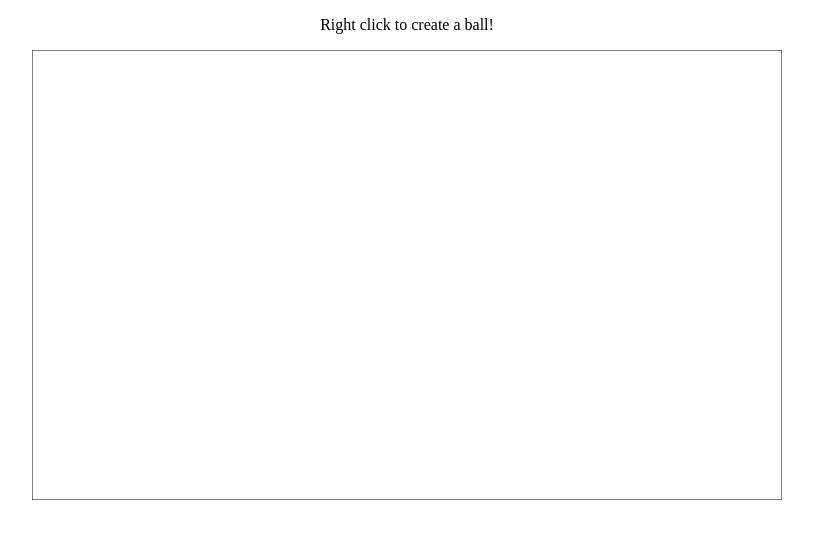
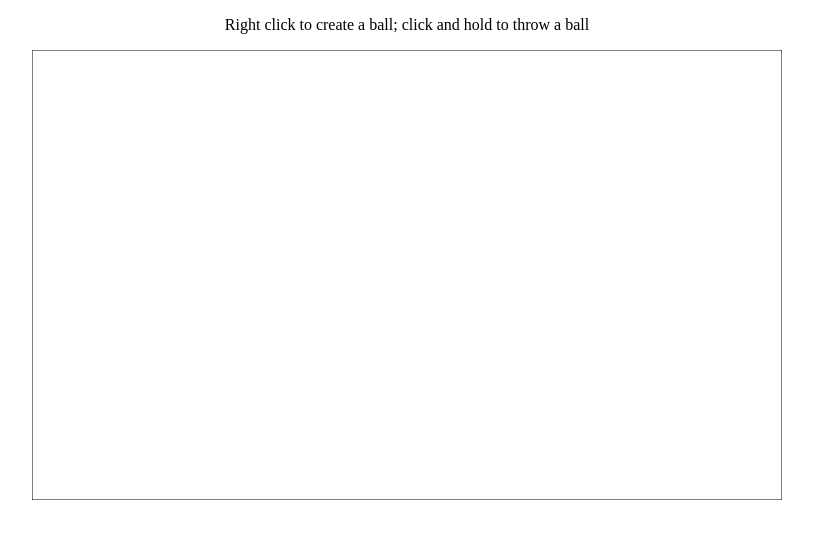
Before and after one commit to MattZachZion/HammerHacksHTML, a plain HTML site: page index.html in a window 1280 px wide. Shown: the whole page, without its empty margins (233-1046 px from the left). Drawn offline with Linux system fonts and the light colour scheme.

Commit message:
Update index.html

```diff
--- a/index.html
+++ b/index.html
@@ -6,7 +6,7 @@
     </head>
 
     <body>
-        <center><p>Right click to create a ball!</p></center>
+        <center><p>Right click to create a ball; click and hold to throw a ball</p></center>
         <center><canvas id="canvas"></canvas></center>
     </body>
 
```
